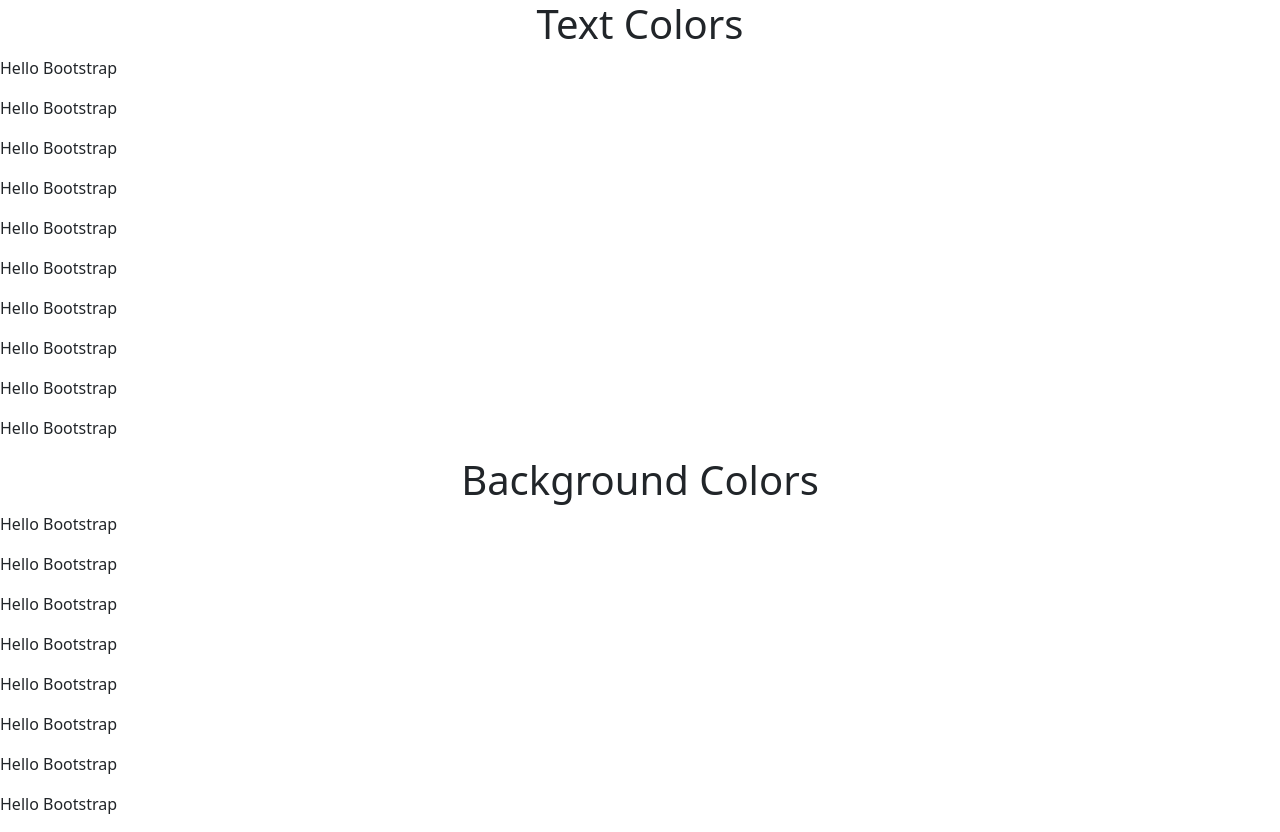
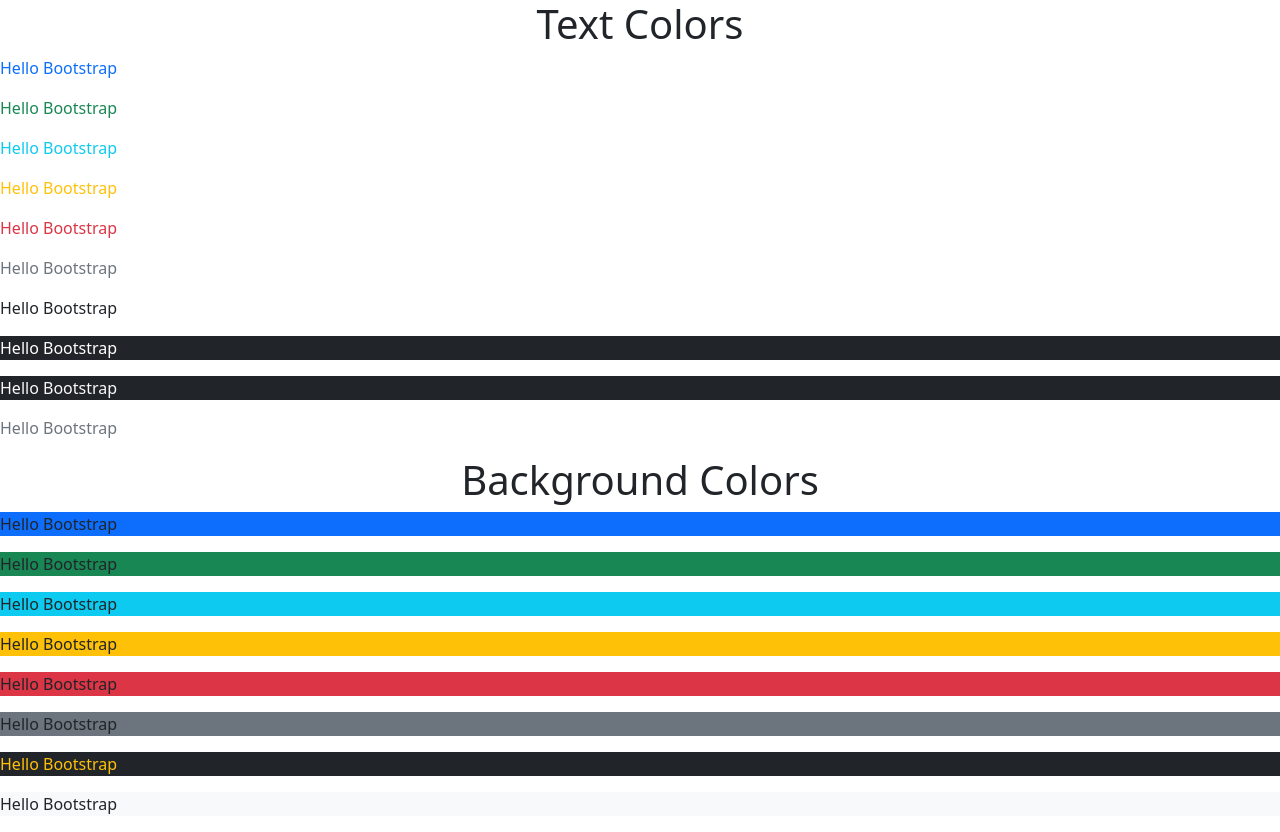
Before and after one commit to rezaasghari/bootstrap4, a plain HTML site: page index.html in a window 1280 px wide. Drawn offline with nearby package versions, Linux system fonts and the light colour scheme.

Commit message:
the end of bootstrap colors for text and backgrounds

```diff
--- a/index.html
+++ b/index.html
@@ -27,25 +27,25 @@
     <!-- align-items ver -->
     <!-- only direct children -->
     <h1 class="text-capitalize text-center">text colors</h1>
-    <P class="">Hello Bootstrap</P>
-    <P class="">Hello Bootstrap</P>
-    <P class="">Hello Bootstrap</P>
-    <P class="">Hello Bootstrap</P>
-    <P class="">Hello Bootstrap</P>
-    <P class="">Hello Bootstrap</P>
-    <P class="">Hello Bootstrap</P>
-    <P class="">Hello Bootstrap</P>
-    <P class="">Hello Bootstrap</P>
-    <P class="">Hello Bootstrap</P>
+    <P class="text-primary">Hello Bootstrap</P>
+    <P class="text-success">Hello Bootstrap</P>
+    <P class="text-info">Hello Bootstrap</P>
+    <P class="text-warning">Hello Bootstrap</P>
+    <P class="text-danger">Hello Bootstrap</P>
+    <P class="text-secondary">Hello Bootstrap</P>
+    <P class="text-dark">Hello Bootstrap</P>
+    <P class="text-white bg-dark">Hello Bootstrap</P>
+    <P class="text-light bg-dark">Hello Bootstrap</P>
+    <P class="text-muted">Hello Bootstrap</P>
     <h1 class="text-capitalize text-center">background colors</h1>
-    <p class="">Hello Bootstrap</p>
-    <p class="">Hello Bootstrap</p>
-    <p class="">Hello Bootstrap</p>
-    <p class="">Hello Bootstrap</p>
-    <p class="">Hello Bootstrap</p>
-    <p class="">Hello Bootstrap</p>
-    <p class="">Hello Bootstrap</p>
-    <p class="">Hello Bootstrap</p>
+    <p class="bg-primary">Hello Bootstrap</p>
+    <p class="bg-success">Hello Bootstrap</p>
+    <p class="bg-info">Hello Bootstrap</p>
+    <p class="bg-warning">Hello Bootstrap</p>
+    <p class="bg-danger">Hello Bootstrap</p>
+    <p class="bg-secondary">Hello Bootstrap</p>
+    <p class="bg-dark text-warning">Hello Bootstrap</p>
+    <p class="bg-light">Hello Bootstrap</p>
 
     <!-- Optional JavaScript; choose one of the two! -->
 
```
